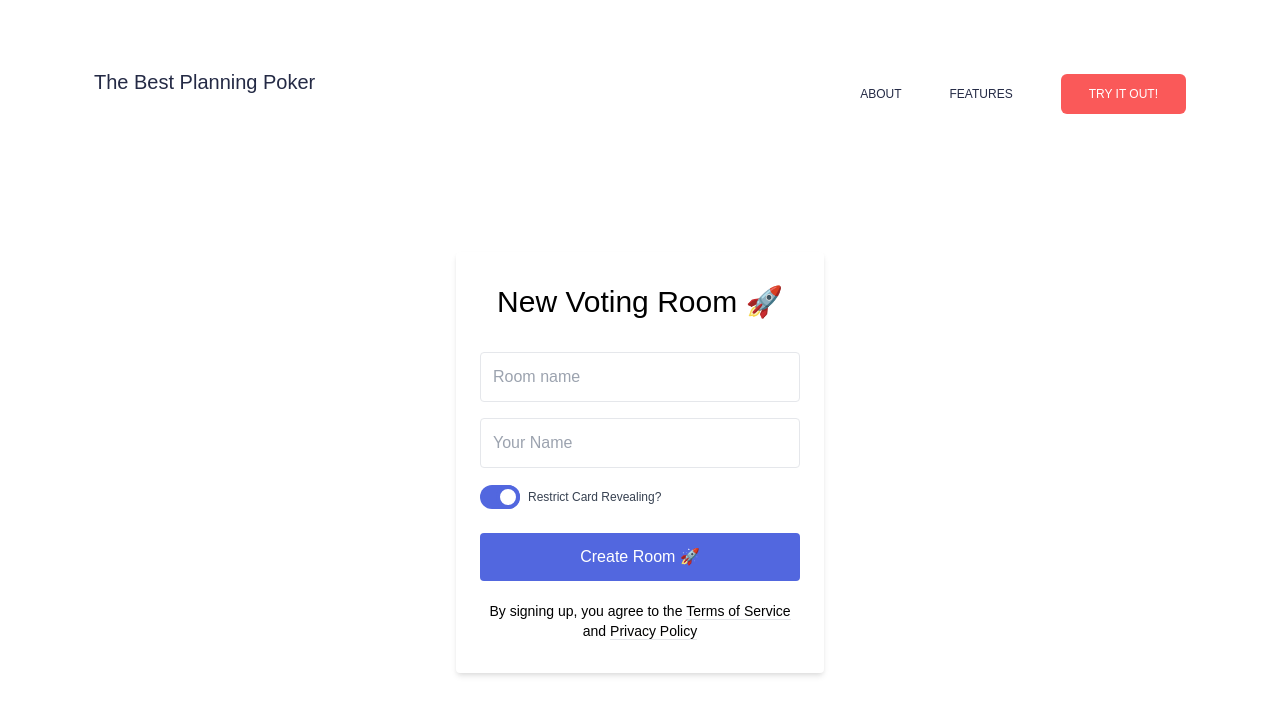
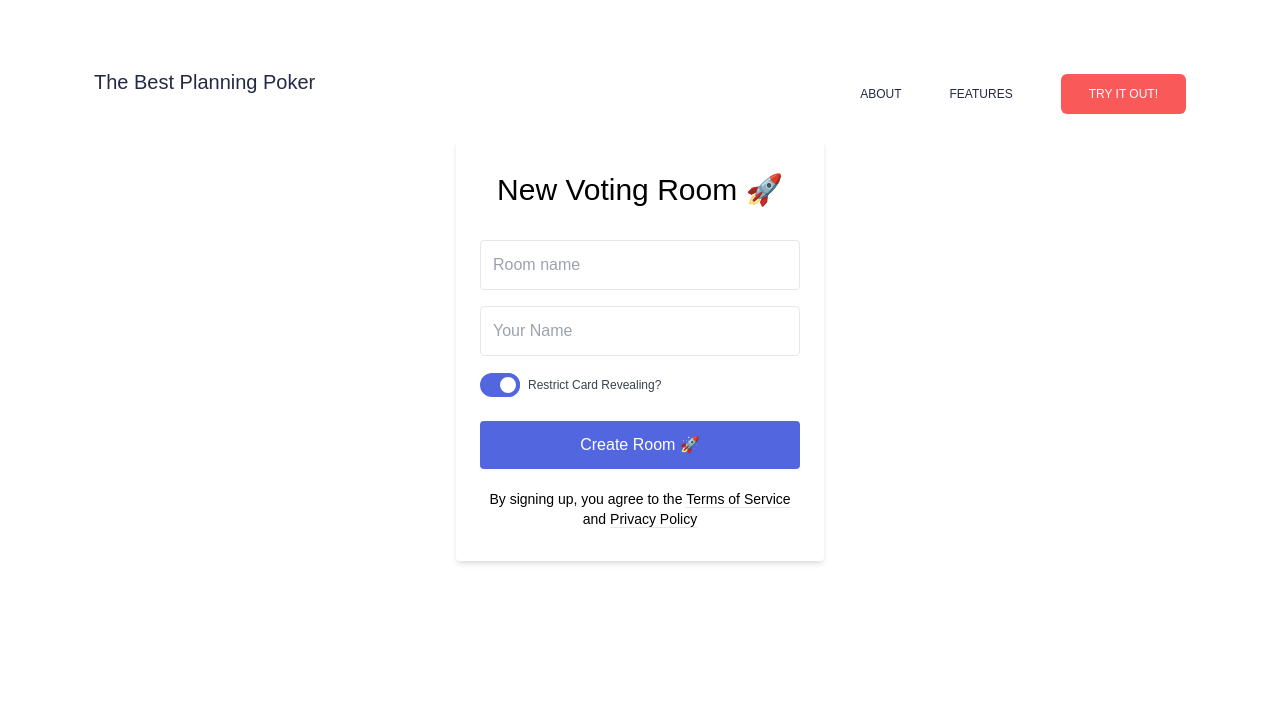
Before and after one commit to willholmeswastaken/the-best-planning-poker, a React (Create React App) app: page /create-room in a window 1280 px wide. Shown: the top 714 px of the page. Built offline with nearby package versions, Linux system fonts and the light colour scheme.

Commit message:
missed file from previous commit, oops

```diff
--- a/src/pages/create-room/index.tsx
+++ b/src/pages/create-room/index.tsx
@@ -11,7 +11,7 @@ export const CreateRoomPage = (props: Props) => {
         <div>
             <Header />
             <div className="bg-grey-lighter min-h-screen flex flex-col">
-                <div className="container max-w-sm mx-auto flex-1 flex flex-col items-center py-28 px-2">
+                <div className="container max-w-sm mx-auto flex-1 flex flex-col items-center py-28y px-2">
                     <div className="bg-white px-6 py-8 rounded shadow-md text-black w-full">
                         <h1 className="mb-8 text-3xl text-center">New Voting Room 🚀</h1>
                         <Formik
```
